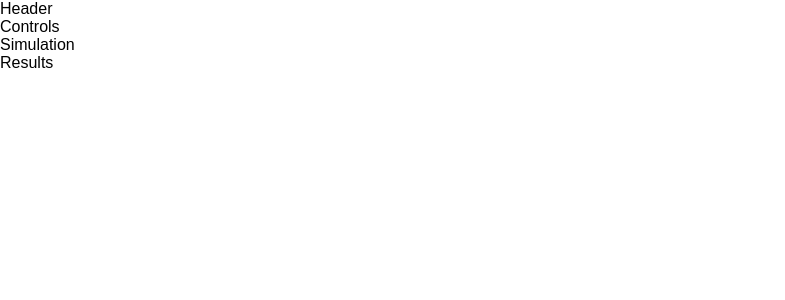
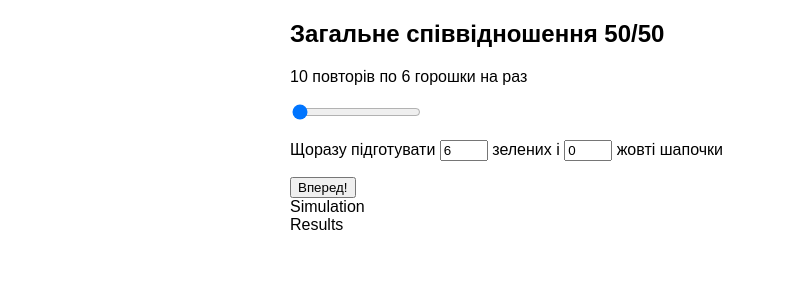
Before and after one commit to Zlira/kotyhoroshky, a React (Create React App) app: page / in a window 1280 px wide. Shown: the top 300 px of the page, without its empty margins (0-785 px from the left). Built offline with nearby package versions, Linux system fonts and the light colour scheme.

Commit message:
Added controls general structure

```diff
--- a/src/App.css
+++ b/src/App.css
@@ -0,0 +1,4 @@
+.SimulationApp {
+  max-width: 700px;
+  margin: 0 auto;
+}
--- a/src/App.js
+++ b/src/App.js
@@ -1,5 +1,4 @@
 import React, { Component } from 'react';
-import logo from './logo.svg';
 import './App.css';
 import Header from './Header'
 import Controls from './Controls'
@@ -8,11 +7,44 @@ import Results from './Results'
 
 
 class SimulationApp extends Component {
+  constructor(props) {
+    super(props)
+    const peasPerTrial = 6
+    this.state = {
+      trialParams: {
+        numTrials: 10,
+        peasPerTrial: peasPerTrial,
+      },
+      userGuess: {
+        green: peasPerTrial,
+        yellow: 0,
+      },
+    }
+    this.handleUserGuess = this.handleUserGuess.bind(this)
+  }
+
+  handleUserGuess(event) {
+    const target = event.target
+    let yellow = event.target.value
+    let green = this.state.trialParams.peasPerTrial - yellow
+    if (target.name === 'green') {
+      [yellow, green] = [green, yellow]
+    }
+    this.setState({
+      userGuess: {
+        yellow: yellow,
+        green: green,
+      }
+    })
+  }
+
   render() {
     return (
       <section className="SimulationApp">
         <Header />
-        <Controls />
+        <Controls trialParams={this.state.trialParams}
+                  userGuess={this.state.userGuess}
+                  handleUserGuess={this.handleUserGuess}/>
         <Simulation />
         <Results />
       </section>
--- /dev/null
+++ b/src/Controls.css
@@ -0,0 +1,3 @@
+input[type=number] {
+  width: 40px;
+}
--- a/src/Controls.js
+++ b/src/Controls.js
@@ -1,9 +1,61 @@
 import React, { Component } from 'react';
+import './Controls.css'
 
 class Controls extends Component {
   render() {
-    return <div>Controls</div>
+    return <div>
+      <TrialsParams trialParams={this.props.trialParams} />
+      <GuessPeasControls trialParams={this.props.trialParams}
+                         userGuess={this.props.userGuess}
+                         handleUserGuess={this.props.handleUserGuess} />
+      <RunButton />
+    </div>
   }
 }
 
+
+class TrialsParams extends Component {
+  render() {
+    return <p>
+      {this.props.trialParams.numTrials} повторів
+       по {this.props.trialParams.peasPerTrial} горошки на раз
+    </p>
+  }
+}
+
+class GuessPeasControls extends Component {
+  constructor(props) {
+    super(props)
+    this.guessNumberInput = this.guessNumberInput.bind(this)
+  }
+
+  guessNumberInput(name) {
+    return <input type='number' name={name}
+                   onChange={this.props.handleUserGuess}
+                   min={0} max={this.props.trialParams.peasPerTrial}
+                   value={this.props.userGuess[name]}></input>
+  }
+
+  render() {
+    return <div>
+      <input type='range'
+             min={0} max={this.props.trialParams.peasPerTrial}
+             value={this.props.userGuess.yellow} sptep={1}
+             onChange={this.props.handleUserGuess} />
+      <p>
+        Щоразу підготувати {}
+        {this.guessNumberInput('green')} зелених і {}
+        {this.guessNumberInput('yellow')} жовті шапочки
+      </p>
+    </div>
+  }
+}
+
+class RunButton extends Component {
+  render() {
+    return <button>Вперед!</button>
+  }
+}
+
+
 export default Controls
--- a/src/Header.js
+++ b/src/Header.js
@@ -2,7 +2,10 @@ import React, { Component } from 'react';
 
 class Header extends Component {
   render() {
-    return <header>Header</header>
+    return <header className="SimulationHeader">
+      { /* todo move 50/50 to app data */ }
+      <h2>Загальне співвідношення 50/50</h2>
+    </header>
   }
 }
 
```
